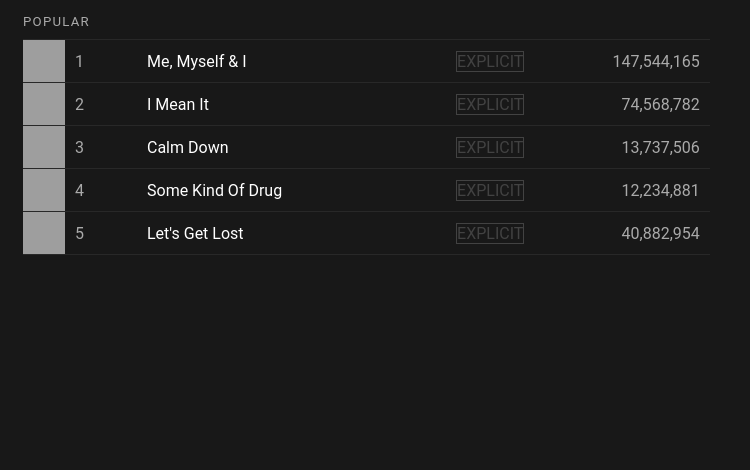
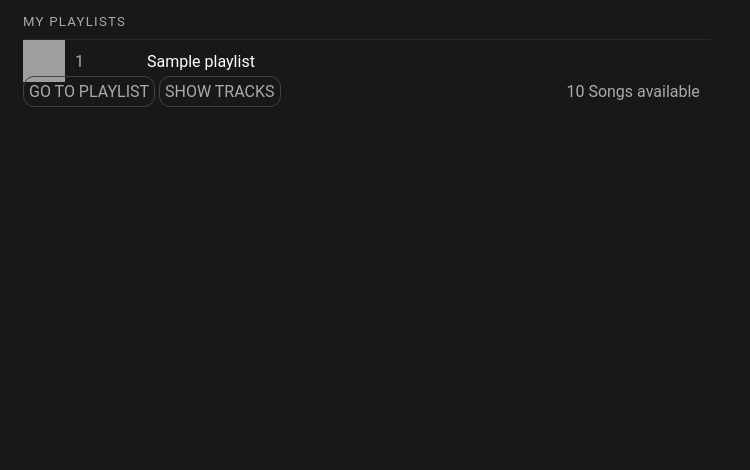
Before and after one commit to ced-ashutoshv/ecommerce, a PHP site: the page made by src/app/views/spotify/index.phtml in a window 1280 px wide. Shown: the part 330-800 px from the top of the page, without its empty margins (0-750 px from the left). Run offline with PHP 8.4, Linux system fonts and the light colour scheme; the template is opened without the code that fills it: most values are stand-ins (such as "Sample title", 1, 10 or a date in 2020); grey boxes are pictures that could not be loaded.

Commit message:
tracks fetched

```diff
--- a/src/app/views/spotify/index.phtml
+++ b/src/app/views/spotify/index.phtml
@@ -58,155 +58,36 @@
               <div class="overview__artist">
 
                 <!-- Popular-->
-                <div class="section-title">Popular</div>
-
+                <div class="section-title">My Playlists</div>
                 <div class="tracks">
 
+                  <?php if ( $playlists ) : ?>
+                  <?php foreach ( $playlists as $key => $items ) : ?>
                   <div class="track">
-
                     <div class="track__art">
-
-                      <img src="https://s3-us-west-2.amazonaws.com/s.cdpn.io/7022/whenDarkOut.jpg" alt="When It's Dark Out" />
-
+                      <img src="<?php echo $items['images'][0]['url'] ?? 'https://img.freepik.com/premium-vector/one-line-drawing-headphone-speaker-device-gadget-continuous-lineart-design_676691-1460.jpg?w=500'; ?>" alt="Playlists icon" />
                     </div>
-
-                    <div class="track__number">1</div>
-
+                    <div class="track__number"><?php echo( ++$key ); ?></div>
                     <div class="track__added">
-
                       <i class="ion-checkmark-round added"></i>
-
                     </div>
-
-                    <div class="track__title">Me, Myself & I</div>
-
+                    <div class="track__title"><?php echo( $items['name'] ); ?></div>
                     <div class="track__explicit">
-
-                      <span class="label">Explicit</span>
-
+                      <span class="label"><a target="__blank" href="<?php echo $items['external_urls']['spotify']; ?>">Go to playlist</a></span>
+                      <span class="label"><a onclick="showTracks('<?php echo $items['tracks']['href']; ?>', '<?php echo $items['id']?>')" href="javascript:void(0)">Show Tracks</a></span>
                     </div>
-
-                    <div class="track__plays">147,544,165</div>
-
+                    <div class="track__plays"><?php echo $items['tracks']['total'] ?? 0; ?> Songs available</div>
                   </div>
-
+                  <div class="track__result" id="dashboard-playlist-id-<?php echo $items['id']?>"></div>
+                  <?php endforeach; ?>
+                  <?php else : ?>
                   <div class="track">
-
-                    <div class="track__art">
-
-                      <img src="https://s3-us-west-2.amazonaws.com/s.cdpn.io/7022/tth.jpg" alt="These Things Happen" />
-
-                    </div>
-
-                    <div class="track__number">2</div>
-
-                    <div class="track__added">
-
-                      <i class="ion-plus not-added"></i>
-
-                    </div>
-
-                    <div class="track__title">I Mean It</div>
-
-                    <div class="track__explicit">
-
-                      <span class="label">Explicit</span>
-
-                    </div>
-
-                    <div class="track__plays">74,568,782</div>
-
+                    <div class="track__title">No Playlists found</div>
                   </div>
-
-                  <div class="track">
-
-                    <div class="track__art">
-
-                      <img src="https://s3-us-west-2.amazonaws.com/s.cdpn.io/7022/whenDarkOut.jpg" alt="When It's Dark Out" />
-
-                    </div>
-
-                    <div class="track__number">3</div>
-
-                    <div class="track__added">
-
-                      <i class="ion-checkmark-round added"></i>
-
-                    </div>
-
-                    <div class="track__title">Calm Down</div>
-
-                    <div class="track__explicit">
-
-                      <span class="label">Explicit</span>
-
-                    </div>
-
-                    <div class="track__plays">13,737,506</div>
-
-                  </div>
-
-                  <div class="track">
-
-                    <div class="track__art">
-
-                      <img src="https://s3-us-west-2.amazonaws.com/s.cdpn.io/7022/whenDarkOut.jpg" alt="When It's Dark Out" />
-
-                    </div>
-
-                    <div class="track__number">4</div>
-
-                    <div class="track__added">
-
-                      <i class="ion-plus not-added"></i>
-
-                    </div>
-
-                    <div class="track__title">Some Kind Of Drug</div>
-
-                    <div class="track__explicit">
-
-                      <span class="label">Explicit</span>
-
-                    </div>
-
-                    <div class="track__plays">12,234,881</div>
-
-                  </div>
-
-                  <div class="track">
-
-                    <div class="track__art">
-
-                      <img src="https://s3-us-west-2.amazonaws.com/s.cdpn.io/7022/tth.jpg" alt="These Things Happen" />
-
-                    </div>
-
-                    <div class="track__number">5</div>
-
-                    <div class="track__added">
-
-                      <i class="ion-checkmark-round added"></i>
-
-                    </div>
-
-                    <div class="track__title">Let's Get Lost</div>
-
-                    <div class="track__explicit">
-
-                      <span class="label">Explicit</span>
-
-                    </div>
-
-                    <div class="track__plays">40,882,954</div>
-
-                  </div>
-
+                  <?php endif; ?>
                 </div>
               </div>
-
             </div>
-
           </div>
           <!-- / -->
         </div>
@@ -227,6 +108,7 @@
     }
     body a {
       color: #aaaaaa;
+      text-decoration:none;
     }
     body a:hover {
       color: #c8c8c8;
@@ -1036,11 +918,13 @@
     text-decoration: underline;
     }
     .tracks .track__explicit .label {
-    border: 1px;
-    border-style: solid;
-    border-color: #424242;
-    color: #424242;
-    text-transform: uppercase;
+      border: 1px;
+      border-style: solid;
+      padding: 5px;
+      border-color: #424242;
+      color: #424242;
+      text-transform: uppercase;
+      border-radius: 11px;
     }
     .tracks .track__plays {
     color: #aaaaaa;
@@ -1429,4 +1313,51 @@
       select = document.getElementById( id );
       window.location.href = '/spotify/?t=' + select.value;
     }
+
+    function showTracks( url, playlistId ) {
+
+      let access_token = '<?php echo $access_token; ?>';
+      var myHeaders = new Headers();
+      myHeaders.append("Authorization", "Bearer " + access_token);
+      myHeaders.append("Content-Type", "Content-Type: application/json");
+
+      var requestOptions = {
+        method: 'GET',
+        headers: myHeaders,
+        redirect: 'follow'
+      };
+
+      fetch( url, requestOptions)
+      .then(response => response.text())
+      .then(
+        result => {
+          playlist = JSON.parse( result );
+          if ( playlist.items ) {
+
+            var trackHeader = new Headers();
+            trackHeader.append("Content-Type", "Content-Type: application/json");
+            trackHeader.append( "playlist-id", playlistId );
+            var requestOptions = {
+              method: 'POST',
+              headers: trackHeader,
+              redirect: 'follow',
+              body: result
+            };
+
+            let url = "/spotify/tracks"
+            fetch( url, requestOptions )
+            .then(response => response.text())
+            .then(
+              result => {
+                document.getElementById( 'dashboard-playlist-id-' + playlistId ).innerHTML = result;
+                console.log( 'dashboard-playlist-id-' + playlistId );
+              }
+            )
+            .catch(error => console.log('error', error));
+          }
+          return true;
+        }
+      )
+      .catch(error => console.log('error', error));
+    }
   </script>
```
Also changed, not shown: src/app/controllers/SpotifyController.php (+98 -7 lines).
